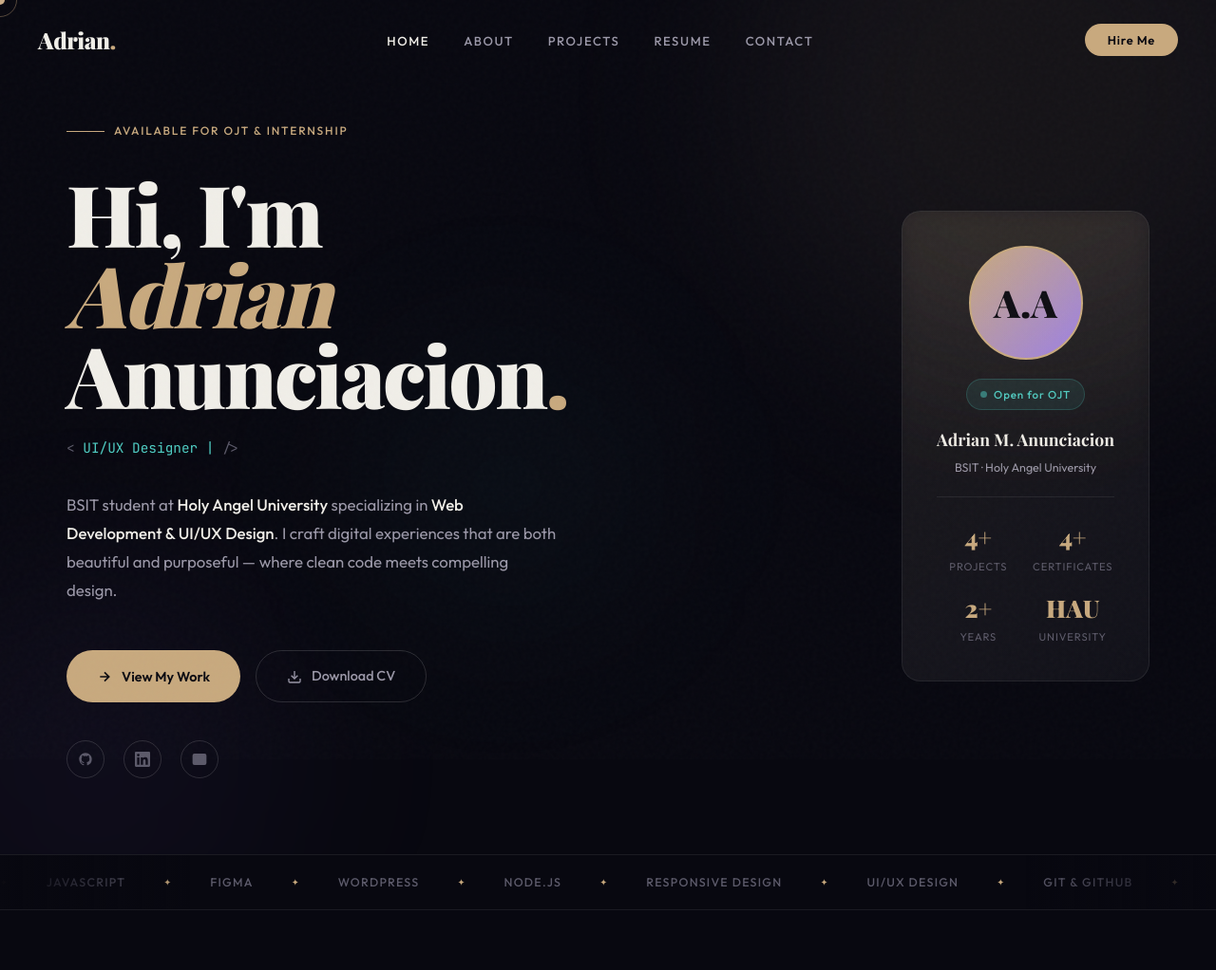
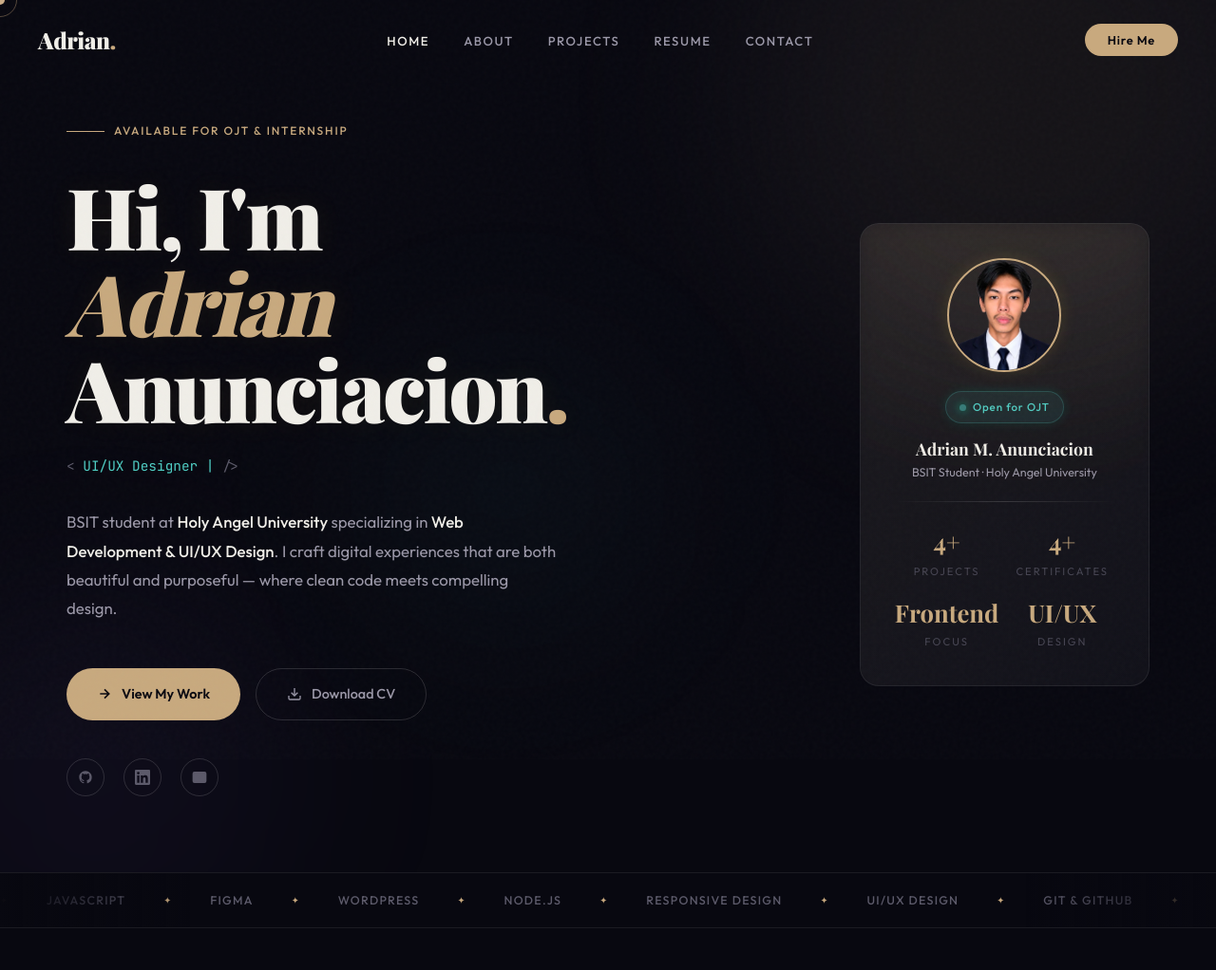
Before and after one commit to AdrianM16/My-Portfolio, a plain HTML site: page index.html in a window 1280 px wide. Shown: the top 1022 px of the page at 95% size. Drawn offline with nearby package versions, Linux system fonts and the light colour scheme; a web font is replaced by a local one.

Commit message:
improve home page - some sections

```diff
--- a/index.html
+++ b/index.html
@@ -123,114 +123,514 @@ body::before{
 
 /* ===== HOME PAGE ===== */
 .hero{
-  min-height:100vh;display:flex;align-items:center;justify-content:center;
-  position:relative;overflow:hidden;padding:120px 40px 80px;
-}
+  min-height:100vh;
+  display:flex;
+  align-items:center;
+  justify-content:center;
+
+  position:relative;
+  overflow:hidden;
+
+  padding:120px 40px 80px;
+}
+
+/* ========================================
+   BACKGROUND ORBS
+======================================== */
 .hero-orb{
-  position:absolute;border-radius:50%;filter:blur(100px);pointer-events:none;
-}
-.hero-orb.o1{width:600px;height:600px;background:rgba(200,169,126,0.07);top:-200px;right:-100px}
-.hero-orb.o2{width:400px;height:400px;background:rgba(155,127,232,0.05);bottom:-100px;left:-100px}
-.hero-orb.o3{width:300px;height:300px;background:rgba(78,205,196,0.04);top:40%;left:30%}
-
+  position:absolute;
+  border-radius:50%;
+  filter:blur(100px);
+  pointer-events:none;
+}
+
+.hero-orb.o1{
+  width:600px;
+  height:600px;
+  background:rgba(200,169,126,0.07);
+  top:-200px;
+  right:-100px;
+}
+
+.hero-orb.o2{
+  width:400px;
+  height:400px;
+  background:rgba(155,127,232,0.05);
+  bottom:-100px;
+  left:-100px;
+}
+
+.hero-orb.o3{
+  width:300px;
+  height:300px;
+  background:rgba(78,205,196,0.04);
+  top:40%;
+  left:30%;
+}
+
+/* ========================================
+   HERO LAYOUT
+======================================== */
 .hero-inner{
-  max-width:var(--max);width:100%;margin:0 auto;
-  display:grid;grid-template-columns:1fr auto;gap:80px;align-items:center;
-}
+  max-width:var(--max);
+  width:100%;
+  margin:0 auto;
+
+  display:grid;
+  grid-template-columns:1fr auto;
+  gap:80px;
+  align-items:center;
+}
+
+/* ========================================
+   HERO EYEBROW TEXT
+======================================== */
 .hero-eyebrow{
-  display:inline-flex;align-items:center;gap:10px;
-  font-size:.75rem;font-weight:500;letter-spacing:.15em;text-transform:uppercase;
-  color:var(--accent);margin-bottom:32px;
-  opacity:0;animation:fadeUp .6s var(--ease) .1s forwards;
-}
-.hero-eyebrow::before{content:'';width:40px;height:1px;background:var(--accent)}
+  display:inline-flex;
+  align-items:center;
+  gap:10px;
+
+  font-size:.75rem;
+  font-weight:500;
+  letter-spacing:.15em;
+  text-transform:uppercase;
+
+  color:var(--accent);
+
+  margin-bottom:32px;
+
+  opacity:0;
+  animation:fadeUp .6s var(--ease) .1s forwards;
+}
+
+.hero-eyebrow::before{
+  content:'';
+  width:40px;
+  height:1px;
+  background:var(--accent);
+}
+
+/* ========================================
+   HERO NAME / MAIN TITLE
+======================================== */
 .hero-name{
-  font-family:var(--serif);font-size:clamp(3.5rem,7vw,6.5rem);font-weight:900;
-  line-height:0.95;letter-spacing:-0.03em;margin-bottom:24px;
-  opacity:0;animation:fadeUp .8s var(--ease) .2s forwards;
-}
-.hero-name em{color:var(--accent);font-style:italic}
+  font-family:var(--serif);
+  font-size:clamp(3.5rem,7vw,6.5rem);
+  font-weight:900;
+
+  line-height:1.02;
+  letter-spacing:-0.03em;
+
+  margin-bottom:24px;
+
+  text-shadow:
+    0 0 30px rgba(212,175,55,0.08);
+
+  opacity:0;
+  animation:fadeUp .8s var(--ease) .2s forwards;
+}
+
+/* Accent italic name */
+.hero-name em{
+  color:var(--accent);
+  font-style:italic;
+}
+
+/* ========================================
+   ROLE TEXT
+======================================== */
 .hero-role{
-  font-family:var(--mono);font-size:.9rem;color:var(--text2);margin-bottom:32px;
-  opacity:0;animation:fadeUp .6s var(--ease) .35s forwards;
-}
-.hero-role span{color:var(--teal)}
+  font-family:var(--mono);
+  font-size:.9rem;
+  color:var(--text2);
+
+  margin-bottom:32px;
+
+  opacity:0;
+  animation:fadeUp .6s var(--ease) .35s forwards;
+}
+
+.hero-role span{
+  color:var(--teal);
+}
+
+/* ========================================
+   DESCRIPTION
+======================================== */
 .hero-desc{
-  font-size:1.05rem;color:var(--text2);max-width:520px;line-height:1.8;
-  margin-bottom:48px;opacity:0;animation:fadeUp .6s var(--ease) .45s forwards;
-}
-.hero-desc strong{color:var(--text);font-weight:500}
+  font-size:1.05rem;
+  color:var(--text2);
+
+  max-width:520px;
+  line-height:1.8;
+
+  margin-bottom:48px;
+
+  opacity:0;
+  animation:fadeUp .6s var(--ease) .45s forwards;
+}
+
+.hero-desc strong{
+  color:var(--text);
+  font-weight:500;
+}
+
+/* ========================================
+   BUTTONS
+======================================== */
 .hero-actions{
-  display:flex;gap:16px;flex-wrap:wrap;
-  opacity:0;animation:fadeUp .6s var(--ease) .55s forwards;
-}
+  display:flex;
+  gap:16px;
+  flex-wrap:wrap;
+
+  opacity:0;
+  animation:fadeUp .6s var(--ease) .55s forwards;
+}
+
+/* Primary button */
 .btn-primary{
-  display:inline-flex;align-items:center;gap:10px;
-  background:var(--accent);color:var(--bg);padding:14px 32px;
-  border-radius:100px;font-weight:600;font-size:.9rem;
-  transition:background .25s,transform .2s,box-shadow .25s;cursor:pointer;border:none;
+  display:inline-flex;
+  align-items:center;
+  gap:10px;
+
+  background:var(--accent);
+  color:var(--bg);
+
+  padding:14px 32px;
+
+  border-radius:100px;
+
+  font-weight:600;
+  font-size:.9rem;
+
+  transition:
+    background .25s,
+    transform .2s,
+    box-shadow .25s;
+
+  cursor:pointer;
+  border:none;
+
   font-family:var(--sans);
 }
-.btn-primary:hover{background:var(--accent2);transform:translateY(-2px);box-shadow:0 20px 40px rgba(200,169,126,0.2)}
+
+.btn-primary:hover{
+  background:var(--accent2);
+
+  transform:translateY(-2px);
+
+  box-shadow:
+    0 20px 40px rgba(200,169,126,0.2);
+}
+
+/* Outline button */
 .btn-outline{
-  display:inline-flex;align-items:center;gap:10px;
-  border:1px solid var(--border2);color:var(--text2);padding:14px 32px;
-  border-radius:100px;font-weight:500;font-size:.9rem;
-  transition:border-color .25s,color .25s,transform .2s;background:transparent;cursor:pointer;
+  display:inline-flex;
+  align-items:center;
+  gap:10px;
+
+  border:1px solid var(--border2);
+
+  color:var(--text2);
+
+  padding:14px 32px;
+
+  border-radius:100px;
+
+  font-weight:500;
+  font-size:.9rem;
+
+  transition:
+    border-color .25s,
+    color .25s,
+    transform .2s;
+
+  background:transparent;
+  cursor:pointer;
+
   font-family:var(--sans);
 }
-.btn-outline:hover{border-color:var(--accent);color:var(--accent);transform:translateY(-2px)}
+
+.btn-outline:hover{
+  border-color:var(--accent);
+  color:var(--accent);
+
+  transform:translateY(-2px);
+}
+
+/* ========================================
+   SOCIAL ICONS
+======================================== */
 .hero-socials{
-  display:flex;gap:20px;margin-top:40px;
-  opacity:0;animation:fadeUp .6s var(--ease) .65s forwards;
-}
+  display:flex;
+  gap:20px;
+
+  margin-top:40px;
+
+  opacity:0;
+  animation:fadeUp .6s var(--ease) .65s forwards;
+}
+
 .social-link{
-  width:40px;height:40px;border-radius:50%;border:1px solid var(--border2);
-  display:flex;align-items:center;justify-content:center;
-  color:var(--text3);transition:border-color .25s,color .25s,transform .25s;
-}
-.social-link:hover{border-color:var(--accent);color:var(--accent);transform:translateY(-3px)}
-.social-link svg{width:16px;height:16px;fill:currentColor}
-
-/* HERO CARD */
+  width:40px;
+  height:40px;
+
+  border-radius:50%;
+  border:1px solid var(--border2);
+
+  display:flex;
+  align-items:center;
+  justify-content:center;
+
+  color:var(--text3);
+
+  transition:
+    border-color .25s,
+    color .25s,
+    transform .25s;
+}
+
+.social-link:hover{
+  border-color:var(--accent);
+  color:var(--accent);
+
+  transform:translateY(-4px);
+}
+
+.social-link svg{
+  width:16px;
+  height:16px;
+  fill:currentColor;
+}
+
+/* ========================================
+   HERO CARD
+======================================== */
 .hero-card{
-  background:var(--surface);border:1px solid var(--border);border-radius:var(--r2);
-  padding:36px;text-align:center;min-width:260px;
-  opacity:0;animation:fadeUp .8s var(--ease) .3s forwards;
-  backdrop-filter:blur(10px);position:relative;overflow:hidden;
-}
+  background:var(--surface);
+  border:1px solid var(--border);
+
+  border-radius:var(--r2);
+
+  padding:36px;
+
+  text-align:center;
+
+  min-width:290px;
+
+  backdrop-filter:blur(10px);
+
+  position:relative;
+  overflow:hidden;
+
+  opacity:0;
+  animation:fadeUp .8s var(--ease) .3s forwards;
+
+  transition:
+    transform .3s ease,
+    box-shadow .3s ease;
+}
+
+/* Card hover animation */
+.hero-card:hover{
+  transform:translateY(-6px);
+
+  box-shadow:
+    0 18px 40px rgba(0,0,0,0.45),
+    0 0 18px rgba(212,175,55,0.08);
+}
+
+/* Gradient overlay */
 .hero-card::before{
-  content:'';position:absolute;inset:0;
-  background:linear-gradient(135deg,rgba(200,169,126,0.06),transparent);
+  content:'';
+
+  position:absolute;
+  inset:0;
+
+  background:
+    linear-gradient(
+      135deg,
+      rgba(200,169,126,0.06),
+      transparent
+    );
+
   pointer-events:none;
 }
+
+/* ========================================
+   PROFILE IMAGE
+======================================== */
 .hero-avatar{
-  width:120px;height:120px;border-radius:50%;border:2px solid var(--accent);
-  overflow:hidden;margin:0 auto 20px;position:relative;
-}
-.hero-avatar img{width:100%;height:100%;object-fit:cover}
+  width:120px;
+  height:120px;
+
+  border-radius:50%;
+  border:2px solid var(--accent);
+
+  overflow:hidden;
+
+  margin:0 auto 20px;
+
+  position:relative;
+
+  box-shadow:
+    0 0 18px rgba(212,175,55,0.15);
+}
+
+.hero-avatar img{
+  width:100%;
+  height:100%;
+  object-fit:cover;
+}
+
+/* Fallback avatar */
 .hero-avatar-fallback{
-  width:120px;height:120px;border-radius:50%;
-  background:linear-gradient(135deg,var(--accent),var(--purple));
-  display:flex;align-items:center;justify-content:center;
-  font-family:var(--serif);font-size:2.5rem;font-weight:900;color:var(--bg);
-  margin:0 auto 20px;border:2px solid var(--accent);
-}
+  width:120px;
+  height:120px;
+
+  border-radius:50%;
+
+  background:
+    linear-gradient(
+      135deg,
+      var(--accent),
+      var(--purple)
+    );
+
+  display:flex;
+  align-items:center;
+  justify-content:center;
+
+  font-family:var(--serif);
+  font-size:2.5rem;
+  font-weight:900;
+
+  color:var(--bg);
+
+  margin:0 auto 20px;
+
+  border:2px solid var(--accent);
+}
+
+/* ========================================
+   STATUS BADGE
+======================================== */
 .status-badge{
-  display:inline-flex;align-items:center;gap:7px;
-  background:rgba(78,205,196,0.1);border:1px solid rgba(78,205,196,0.2);
-  color:var(--teal);padding:6px 14px;border-radius:100px;
-  font-size:.72rem;font-weight:500;letter-spacing:.08em;margin-bottom:16px;
-}
-.status-dot{width:7px;height:7px;border-radius:50%;background:var(--teal);animation:pulse 2s infinite}
-@keyframes pulse{0%,100%{opacity:1}50%{opacity:.4}}
-.card-name{font-family:var(--serif);font-size:1.1rem;font-weight:700;margin-bottom:4px}
-.card-sub{font-size:.78rem;color:var(--text2)}
-.card-divider{height:1px;background:var(--border);margin:20px 0}
-.card-stats{display:grid;grid-template-columns:1fr 1fr;gap:12px}
-.cs{text-align:center}
-.cs-num{font-family:var(--serif);font-size:1.6rem;font-weight:900;color:var(--accent)}
-.cs-lab{font-size:.7rem;color:var(--text3);letter-spacing:.08em;text-transform:uppercase}
+  display:inline-flex;
+  align-items:center;
+  gap:7px;
+
+  background:rgba(78,205,196,0.1);
+  border:1px solid rgba(78,205,196,0.2);
+
+  color:var(--teal);
+
+  padding:6px 14px;
+
+  border-radius:100px;
+
+  font-size:.72rem;
+  font-weight:500;
+  letter-spacing:.08em;
+
+  margin-bottom:16px;
+
+  box-shadow:
+    0 0 12px rgba(0,255,200,0.12);
+}
+
+/* Small glowing green dot */
+.status-dot{
+  width:7px;
+  height:7px;
+
+  border-radius:50%;
+
+  background:var(--teal);
+
+  animation:pulse 2s infinite;
+
+  box-shadow:
+    0 0 8px #00ffb3;
+}
+
+@keyframes pulse{
+  0%,100%{
+    opacity:1;
+  }
+
+  50%{
+    opacity:.4;
+  }
+}
+
+/* ========================================
+   CARD TEXT
+======================================== */
+.card-name{
+  font-family:var(--serif);
+  font-size:1.1rem;
+  font-weight:700;
+
+  margin-bottom:4px;
+
+  padding:0 14px;
+  line-height:1.2;
+}
+
+.card-sub{
+  font-size:.78rem;
+  color:var(--text2);
+}
+
+/* Divider */
+.card-divider{
+  height:1px;
+
+  margin:20px 0;
+
+  background:
+    linear-gradient(
+      to right,
+      transparent,
+      rgba(255,255,255,0.15),
+      transparent
+    );
+}
+
+/* ========================================
+   CARD STATS
+======================================== */
+.card-stats{
+  display:grid;
+  grid-template-columns:1fr 1fr;
+  gap:12px;
+}
+
+.cs{
+  text-align:center;
+}
+
+/* Main stat */
+.cs-num{
+  font-family:var(--serif);
+  font-size:1.6rem;
+  font-weight:700;
+
+  color:var(--accent);
+}
+
+/* Label */
+.cs-lab{
+  font-size:.7rem;
+
+  color:var(--text3);
+
+  letter-spacing:2px;
+  text-transform:uppercase;
+
+  opacity:.7;
+}
 
 /* MARQUEE */
 .marquee-wrap{
@@ -790,17 +1190,49 @@ body::before{
       </div>
       <div class="hero-right">
         <div class="hero-card">
-          <div class="hero-avatar-fallback">A.A</div>
-          <div class="status-badge"><span class="status-dot"></span>Open for OJT</div>
-          <div class="card-name">Adrian M. Anunciacion</div>
-          <div class="card-sub">BSIT · Holy Angel University</div>
+
+          <div class="hero-avatar">
+            <img src="assets/img/adrian.png"
+                alt="Adrian Anunciacion">
+          </div>
+
+          <div class="status-badge">
+            <span class="status-dot"></span>
+            Open for OJT
+          </div>
+
+          <div class="card-name">
+            Adrian M. Anunciacion
+          </div>
+
+          <div class="card-sub">
+            BSIT Student · Holy Angel University
+          </div>
+
           <div class="card-divider"></div>
+
           <div class="card-stats">
-            <div class="cs"><div class="cs-num">4+</div><div class="cs-lab">Projects</div></div>
-            <div class="cs"><div class="cs-num">4+</div><div class="cs-lab">Certificates</div></div>
-            <div class="cs"><div class="cs-num">2+</div><div class="cs-lab">Years</div></div>
-            <div class="cs"><div class="cs-num">HAU</div><div class="cs-lab">University</div></div>
-          </div>
+            <div class="cs">
+              <div class="cs-num">4+</div>
+              <div class="cs-lab">Projects</div>
+            </div>
+
+            <div class="cs">
+              <div class="cs-num">4+</div>
+              <div class="cs-lab">Certificates</div>
+            </div>
+
+            <div class="cs">
+              <div class="cs-num">Frontend</div>
+              <div class="cs-lab">Focus</div>
+            </div>
+
+            <div class="cs">
+              <div class="cs-num">UI/UX</div>
+              <div class="cs-lab">Design</div>
+            </div>
+          </div>
+
         </div>
       </div>
     </div>
```
Also changed, not shown: assets/img/adrian.png (added).
